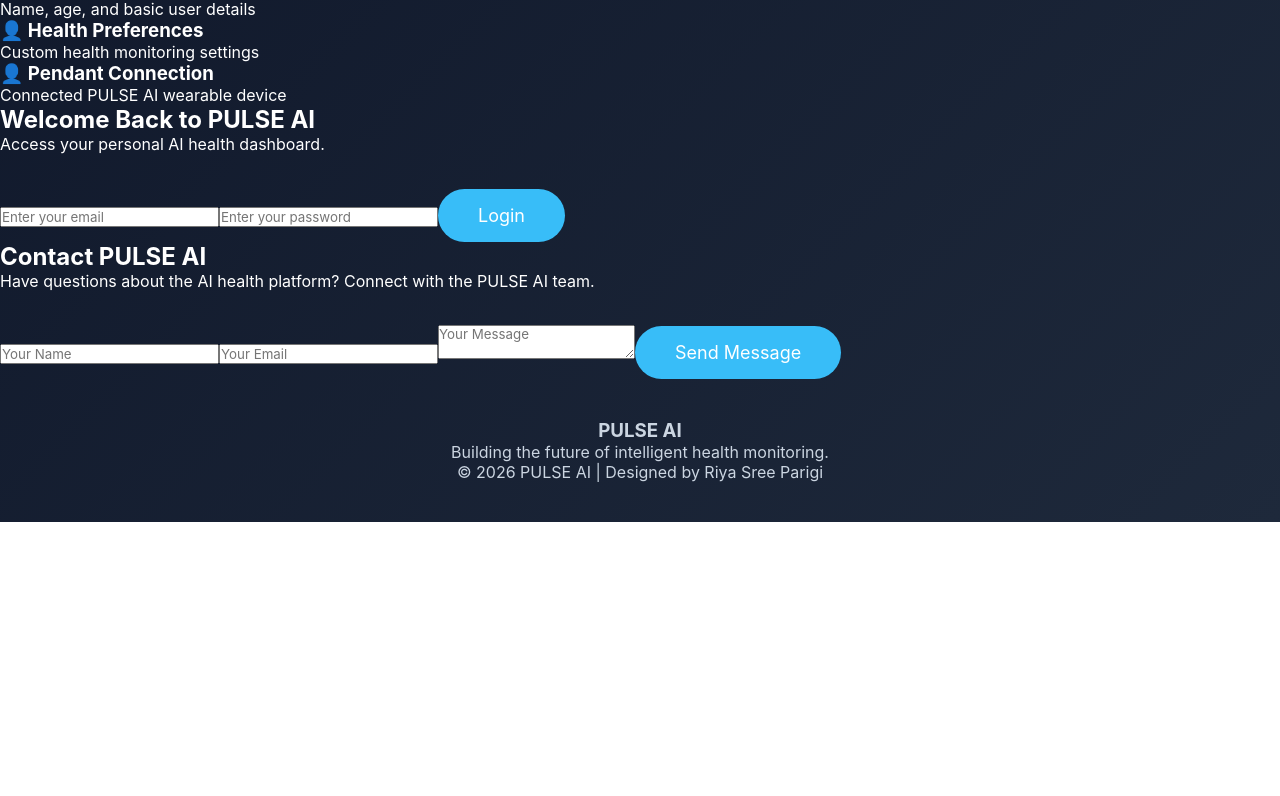
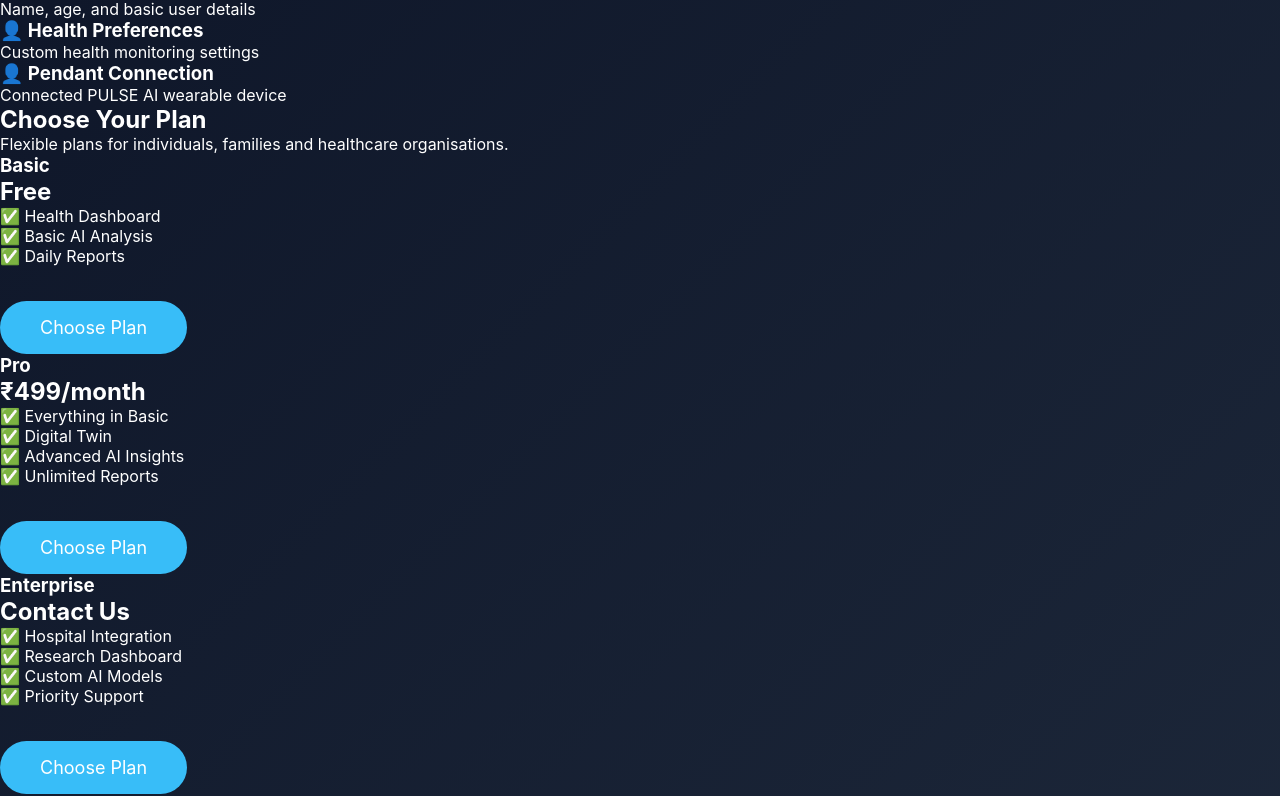
Before and after one commit to RiyaSreeParigi/pulse-ai, a React (Vite) app: page / in a window 1280 px wide. Shown: the part 2380-3176 px from the top of the page. Before the commit the page ends 2902 px from the top, so only its background shows below. Built offline with nearby package versions, Linux system fonts and the light colour scheme.

Commit message:
Update App.jsx

```diff
--- a/src/App.jsx
+++ b/src/App.jsx
@@ -9,6 +9,7 @@ import HealthReports from "./components/HealthReports";
 import Notifications from "./components/Notifications";
 import AIAssistant from "./components/AIAssistant";
 import Profile from "./components/Profile";
+import Pricing from "./components/Pricing";
 import Login from "./components/Login";
 import Contact from "./components/Contact";
 import Footer from "./components/Footer";
@@ -41,6 +42,8 @@ function App() {
 
       <Profile />
 
+      <Pricing />
+
       <Login />
 
       <Contact />
```
